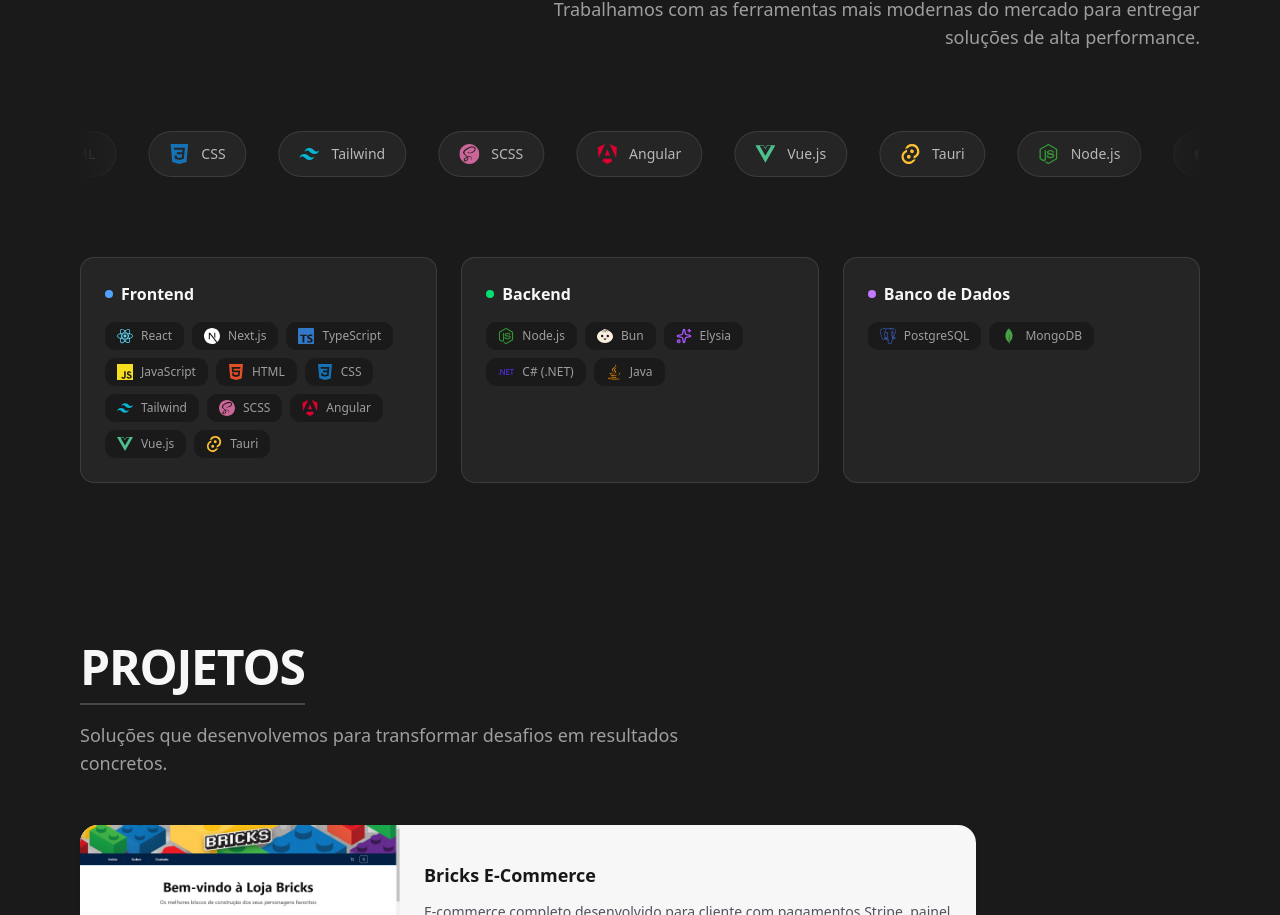
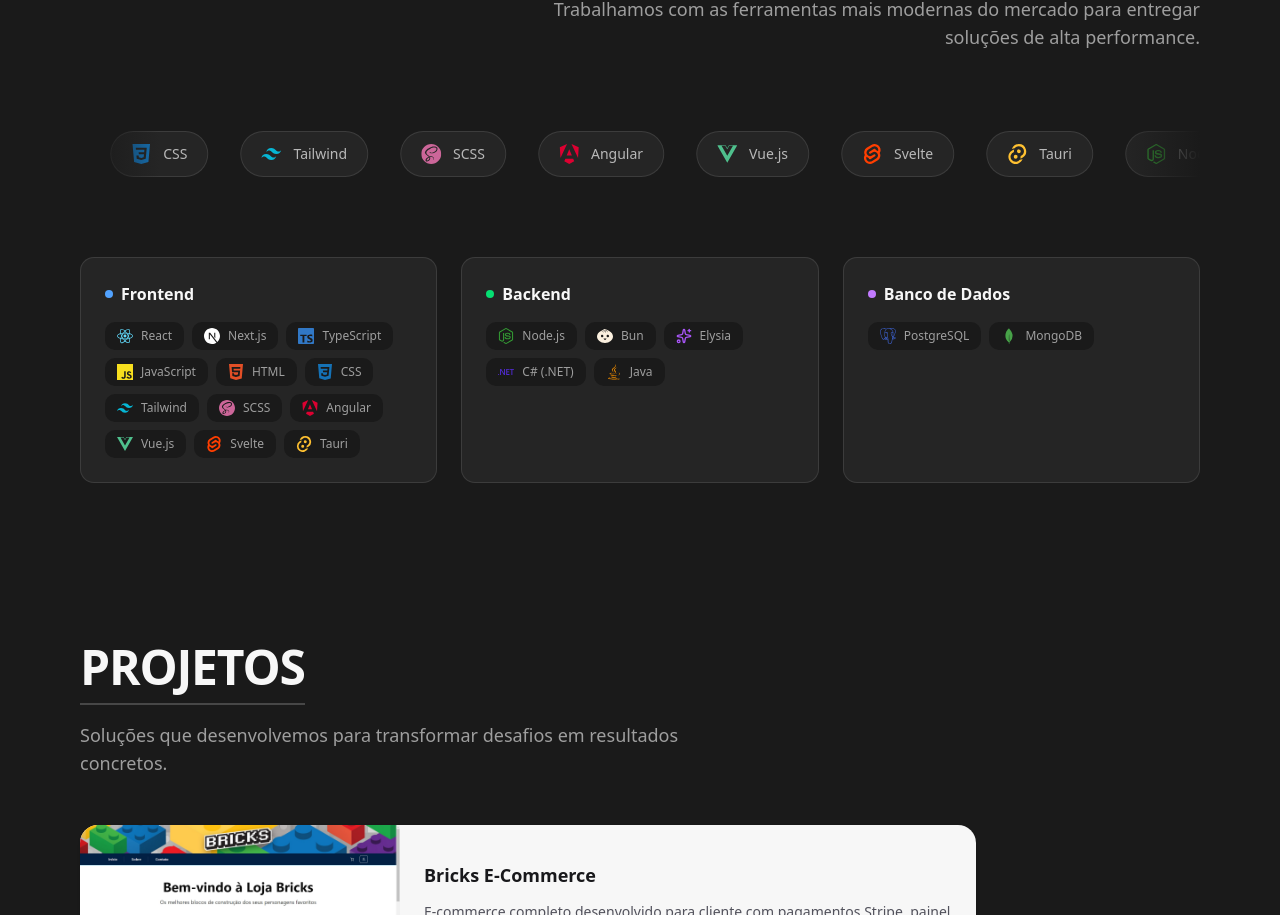
Before and after one commit to 21lucasbarros/vpotech, a Next.js app: page / in a window 1280 px wide. Shown: the part 1970-2885 px from the top of the page. Built offline with nearby package versions, Linux system fonts and the light colour scheme.

Commit message:
feat: adicionei a funcionalidade de scroll para o link de contato e inclui Svelte nas Stacks.

```diff
--- a/src/components/hero.tsx
+++ b/src/components/hero.tsx
@@ -11,6 +11,7 @@
 } from "lucide-react";
 import { motion, useInView, useMotionValue, useSpring } from "motion/react";
 import { useState, useEffect, useRef } from "react";
+import { scrollToElement } from "@/utils/scrollToElement";
 
 function Counter({
   value,
@@ -148,6 +149,7 @@
         >
           <a
             href="#contact"
+            onClick={scrollToElement}
             className="flex items-center justify-center gap-2"
             onMouseEnter={() => setIsHovered(true)}
             onMouseLeave={() => setIsHovered(false)}
--- a/src/components/stacks.tsx
+++ b/src/components/stacks.tsx
@@ -12,6 +12,7 @@
   SiSass,
   SiAngular,
   SiVuedotjs,
+  SiSvelte,
   SiTauri,
   SiNodedotjs,
   SiBun,
@@ -34,6 +35,7 @@
     { name: "SCSS", icon: SiSass, color: "#CC6699" },
     { name: "Angular", icon: SiAngular, color: "#DD0031" },
     { name: "Vue.js", icon: SiVuedotjs, color: "#4FC08D" },
+    { name: "Svelte", icon: SiSvelte, color: "#FF3E00" },
     { name: "Tauri", icon: SiTauri, color: "#FFC131" },
   ],
   backend: [
```
